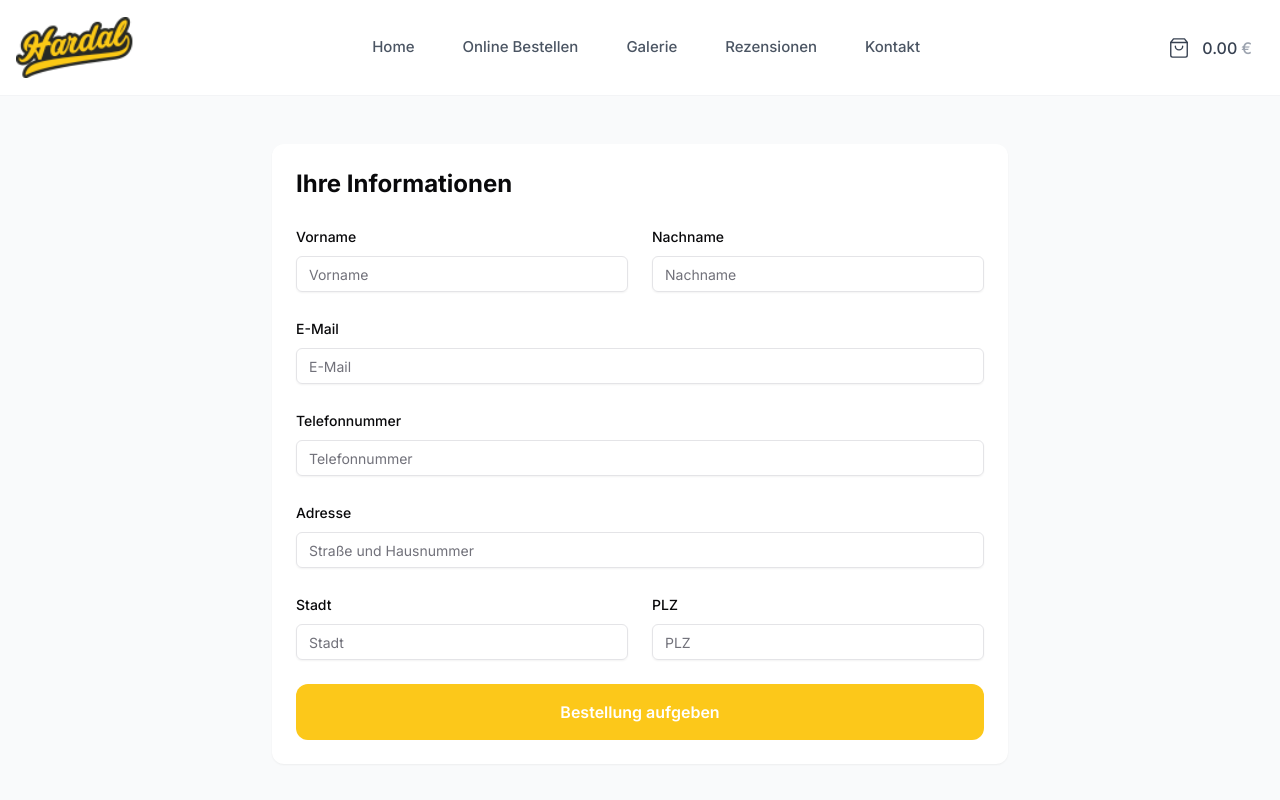
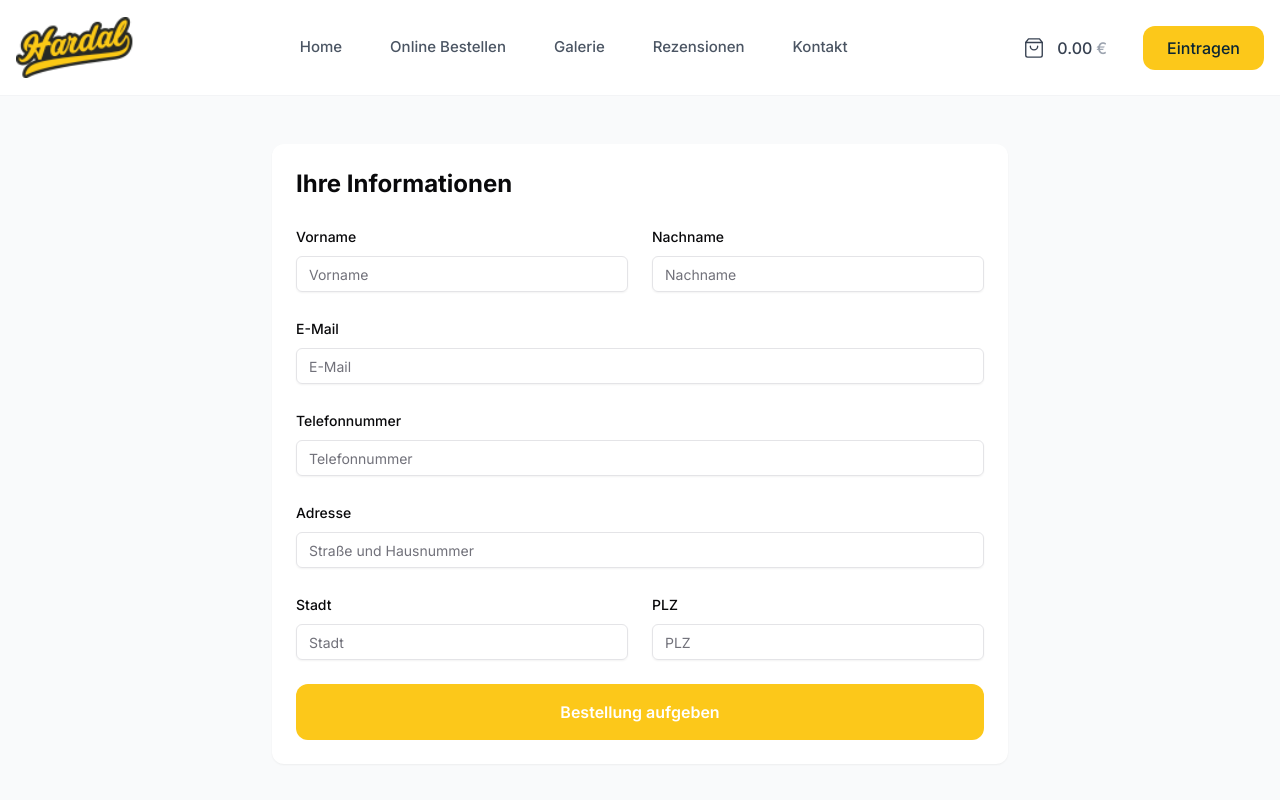
Before and after one commit to toushik018/hardal, a Next.js app: page /checkout in a window 1280 px wide. Shown: the top 800 px of the page. Built offline with nearby package versions, Linux system fonts and the light colour scheme; no server answers.

Commit message:
added the env

```diff
--- a/src/app/shop/page.tsx
+++ b/src/app/shop/page.tsx
@@ -1,6 +1,6 @@
 "use client";
 
-import { Suspense } from 'react';
+import { Suspense } from "react";
 import { useState, useEffect, useCallback, useMemo } from "react";
 import { useSearchParams, useRouter } from "next/navigation";
 import ProductList from "@/components/Products/ProductList";
@@ -433,7 +433,7 @@ const Shop = () => {
   return (
     <div className="min-h-screen bg-[#FAFAFA]">
       {/* Sticky Header with Professional Stepper */}
-      <div className="sticky top-0 z-30 bg-white border-b">
+      <div className="sticky top-0 bg-white border-b z-40">
         <div className="w-full px-5 py-6">
           <div className="max-w-[1400px] mx-auto">
             {/* Category Info */}
--- a/src/components/Checkout/CheckoutForm.tsx
+++ b/src/components/Checkout/CheckoutForm.tsx
@@ -6,6 +6,7 @@ import { motion } from "framer-motion";
 import { Loader2 } from "lucide-react";
 import { Input } from "@/components/ui/input";
 import { Label } from "@/components/ui/label";
+import { toast } from "sonner";
 
 interface CheckoutFormProps {
   onSubmit: (data: CheckoutFormData) => Promise<void>;
@@ -28,12 +29,23 @@ const CheckoutForm: React.FC<CheckoutFormProps> = ({ onSubmit }) => {
     formState: { errors, isSubmitting },
   } = useForm<CheckoutFormData>();
 
+  const handleFormSubmit = async (data: CheckoutFormData) => {
+    const loadingToast = toast.loading(
+      "Bitte warten Sie, während Ihre Bestellung bestätigt wird. Dies kann einen Moment dauern..."
+    );
+    try {
+      await onSubmit(data);
+    } finally {
+      toast.dismiss(loadingToast);
+    }
+  };
+
   return (
     <motion.form
       initial={{ opacity: 0, y: 20 }}
       animate={{ opacity: 1, y: 0 }}
       className="space-y-6 bg-white p-6 rounded-xl shadow-sm"
-      onSubmit={handleSubmit(onSubmit)}
+      onSubmit={handleSubmit(handleFormSubmit)}
     >
       <h2 className="text-2xl font-bold mb-6">Ihre Informationen</h2>
 
--- a/src/components/Home/Navbar/Navbar.tsx
+++ b/src/components/Home/Navbar/Navbar.tsx
@@ -130,27 +130,28 @@ const Navbar = () => {
 
   return (
     <nav
-      className={`left-0 right-0 z-50 w-full transition-all duration-300
+      className={`w-full transition-all duration-300 z-50
         ${scrolled ? "h-16" : "h-24"}
         ${
           isHomePage
             ? scrolled
-              ? "bg-white/90 border-b border-gray-100"
+              ? "bg-white border-b border-gray-100 backdrop-blur-lg"
               : "bg-transparent"
-            : "bg-white/90 backdrop-blur-lg border-b border-gray-100"
+            : "bg-white border-b border-gray-100"
         }
       `}
     >
       <div className="container mx-auto px-4 h-full">
         <div className="flex items-center justify-between h-full">
           {/* Logo */}
-          <Link href="/" className="relative z-50">
+          <Link href="/" className="relative">
             <Image
               src="/logos/logo.png"
               alt="Hardal Catering"
               width={scrolled ? 100 : 120}
               height={scrolled ? 40 : 48}
               className="transition-all duration-300"
+              priority
             />
           </Link>
 
@@ -162,19 +163,21 @@ const Navbar = () => {
           {/* Right Section */}
           <div className="flex items-center gap-6">
             <CartWidget />
-            {/* <Link
+            <Link
               href="/login"
               className={`
-                relative hidden md:inline-flex items-center justify-center px-6
-                overflow-hidden font-medium transition-all bg-first
-                rounded-xl hover:bg-first/90 group
-                ${scrolled ? "py-2" : "py-2.5"}
-              `}
+        relative hidden md:inline-flex items-center justify-center
+        px-6 py-2.5 overflow-hidden font-medium
+        bg-first text-[#0A2533] rounded-xl
+        transition-all duration-300 ease-in-out
+        hover:bg-first/90 focus:outline-none focus:ring-2 focus:ring-first focus:ring-opacity-50
+        ${scrolled ? "shadow-sm" : "shadow-none"}
+      `}
             >
-              <span className="relative text-[#0A2533] font-semibold">
+              <span className="relative inline-flex items-center">
                 Eintragen
               </span>
-            </Link> */}
+            </Link>
 
             {/* Mobile Menu Button */}
             <button
@@ -200,7 +203,7 @@ const Navbar = () => {
               initial={{ opacity: 0 }}
               animate={{ opacity: 1 }}
               exit={{ opacity: 0 }}
-              className="fixed inset-0 bg-black/20 backdrop-blur-sm lg:hidden z-40"
+              className="fixed inset-0 bg-black/60 lg:hidden z-[60]"
               onClick={() => setIsMenuOpen(false)}
             />
 
@@ -210,16 +213,17 @@ const Navbar = () => {
               animate={{ x: 0 }}
               exit={{ x: "100%" }}
               transition={{ type: "spring", damping: 25, stiffness: 120 }}
-              className="fixed inset-y-0 right-0 w-full max-w-sm bg-white shadow-2xl lg:hidden z-50"
+              className="fixed inset-y-0 right-0 w-full max-w-sm bg-white shadow-2xl lg:hidden z-[70]"
             >
               {/* Menu Header */}
-              <div className="sticky top-0 z-50 flex items-center justify-between px-6 h-16 bg-white border-b border-gray-100">
+              <div className="flex items-center justify-between px-6 h-16 bg-white border-b border-gray-100">
                 <Image
                   src="/logos/logo.png"
                   alt="Hardal Catering"
                   width={100}
                   height={40}
                   className="h-8 w-auto"
+                  priority
                 />
                 <button
                   onClick={() => setIsMenuOpen(false)}
@@ -239,18 +243,7 @@ const Navbar = () => {
                 </div>
 
                 {/* Action Buttons & Info */}
-                <div className="px-6 py-8 bg-gray-50 mt-4">
-                  {/* <Link
-                    href="/login"
-                    className="flex items-center justify-center w-full px-6 py-3.5
-                             bg-first text-[#0A2533] rounded-xl font-medium
-                             hover:bg-first/90 transition-all duration-200
-                             shadow-sm hover:shadow-md"
-                    onClick={() => setIsMenuOpen(false)}
-                  >
-                    Eintragen
-                  </Link> */}
-
+                <div className="px-6 py-8 bg-gray-50 mt-4 border-t border-gray-100">
                   {/* Contact Info */}
                   <div className="mt-8 text-center">
                     <p className="text-sm text-gray-500 mb-2">
```
Also changed, not shown: 2 other files (tests, documents, lock files or other folders).
